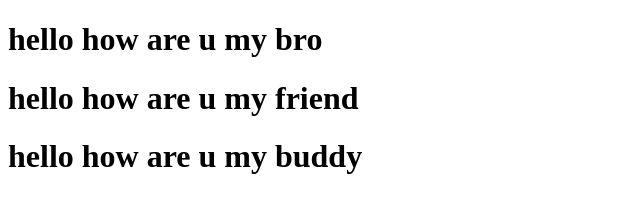
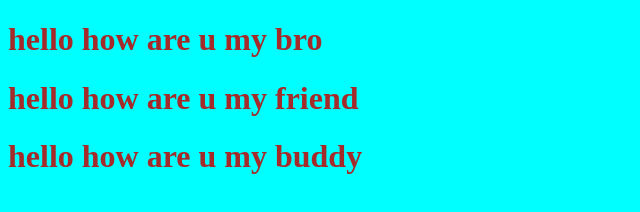
Before and after one commit to udaykiranuk11/teamfirstgithib, a plain HTML site: page index.html in a window 1280 px wide. Shown: the whole page, without its empty margins (0-640 px from the left). Drawn offline with Linux system fonts and the light colour scheme.

Commit message:
i have modified css

```diff
--- a/index.css
+++ b/index.css
@@ -1,3 +1,7 @@
-/* body{
+body{
     background-color: aqua;
-} */
+}
+
+h1{
+    color: brown;
+}
```
